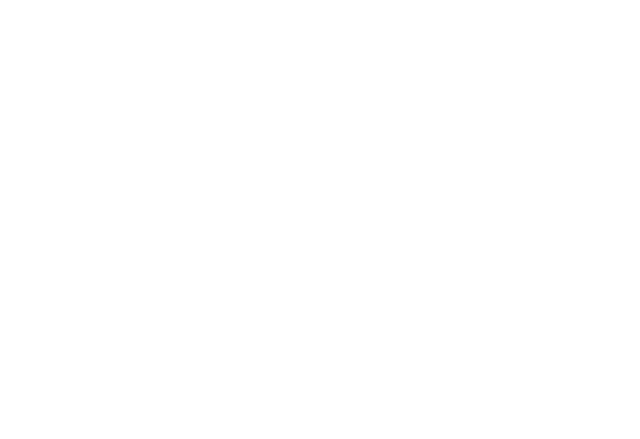
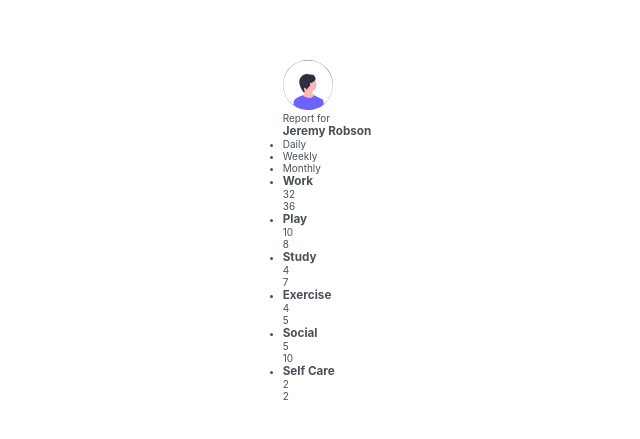
Before and after one commit to JavierLMB/Tracker, a React (Vite) app: page / in a window 1280 px wide. Shown: the part 169-608 px from the top of the page, without its empty margins (313-953 px from the left). Built offline with nearby package versions, Linux system fonts and the light colour scheme.

Commit message:
"Content added w/o styling"

```diff
--- a/src/App.jsx
+++ b/src/App.jsx
@@ -1,7 +1,101 @@
 import { useState } from "react";
+import maleAvatar from "./images/maleAvatar.svg";
 
-function App() {
-  return <div></div>;
+const initialData = [
+  {
+    type: "Work",
+    hours: 32,
+    lastWeek: 36,
+  },
+  {
+    type: "Play",
+    hours: 10,
+    lastWeek: 8,
+  },
+  {
+    type: "Study",
+    hours: 4,
+    lastWeek: 7,
+  },
+  {
+    type: "Exercise",
+    hours: 4,
+    lastWeek: 5,
+  },
+  {
+    type: "Social",
+    hours: 5,
+    lastWeek: 10,
+  },
+  {
+    type: "Self Care",
+    hours: 2,
+    lastWeek: 2,
+  },
+];
+
+export default function App() {
+  return (
+    <div>
+      <Tracker />
+    </div>
+  );
 }
 
-export default App;
+function Tracker() {
+  return (
+    <div>
+      <Profile />
+      <CardList />
+    </div>
+  );
+}
+
+function Profile() {
+  return (
+    <div>
+      <UserInfo />
+      <DatePreview />
+    </div>
+  );
+}
+
+function UserInfo() {
+  return (
+    <div>
+      <img className="profileIcon" src={maleAvatar} alt="Avatar" />
+      <p>Report for</p>
+      <h3>Jeremy Robson</h3>
+    </div>
+  );
+}
+
+function DatePreview() {
+  return (
+    <ul>
+      <li>Daily</li>
+      <li>Weekly</li>
+      <li>Monthly</li>
+    </ul>
+  );
+}
+
+function CardList() {
+  return (
+    <ul>
+      {initialData.map((data) => (
+        <Card data={data} key={data.type} />
+      ))}
+    </ul>
+  );
+}
+
+function Card({ data }) {
+  return (
+    <li>
+      <h3>{data.type}</h3>
+      <p>{data.hours}</p>
+      <p>{data.lastWeek}</p>
+    </li>
+  );
+}
--- a/src/index.css
+++ b/src/index.css
@@ -24,3 +24,8 @@
   align-items: center;
   justify-content: center;
 }
+
+.profileIcon {
+  width: 5rem;
+  height: 5rem;
+}
```
Also changed, not shown: src/images/femaleAvatar.svg (added), src/images/maleAvatar.svg (added).
